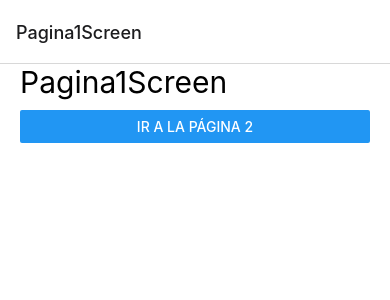
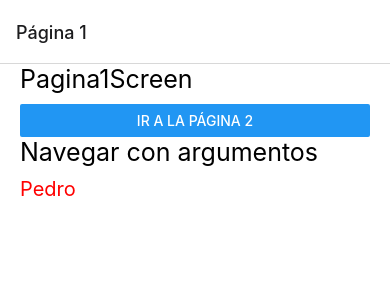
Before and after one commit to Majomon/04-NavegacionReactNative, a React Native app: screen /Pagina1Screen in a window 390 px wide. Shown: the top 300 px of the page. Built offline with nearby package versions, Linux system fonts and the light colour scheme.

Commit message:
Sigo arreglando

```diff
--- a/src/navigator/StackNavigator.tsx
+++ b/src/navigator/StackNavigator.tsx
@@ -3,6 +3,7 @@ import {createStackNavigator} from '@react-navigation/stack';
 import {Pagina1Screen} from '../screens/Pagina1Screen';
 import {Pagina2Screen} from '../screens/Pagina2Screen';
 import {Pagina3Screen} from '../screens/Pagina3Screen';
+import {PersonaScreen} from '../screens/PersonaScreen';
 
 const Stack = createStackNavigator();
 
@@ -18,9 +19,22 @@ export const StackNavigator = () => {
           backgroundColor: 'white',
         },
       }}>
-      <Stack.Screen name="Pagina1Screen" component={Pagina1Screen} />
-      <Stack.Screen name="Pagina2Screen" component={Pagina2Screen} />
-      <Stack.Screen name="Pagina3Screen" component={Pagina3Screen} />
+      <Stack.Screen
+        name="Pagina1Screen"
+        options={{title: 'Página 1'}}
+        component={Pagina1Screen}
+      />
+      <Stack.Screen
+        name="Pagina2Screen"
+        options={{title: 'Página 2'}}
+        component={Pagina2Screen}
+      />
+      <Stack.Screen
+        name="Pagina3Screen"
+        options={{title: 'Página 3'}}
+        component={Pagina3Screen}
+      />
+      <Stack.Screen name="PersonaScreen" component={PersonaScreen} />
     </Stack.Navigator>
   );
 };
--- a/src/screens/Pagina1Screen.tsx
+++ b/src/screens/Pagina1Screen.tsx
@@ -1,5 +1,5 @@
 import React from 'react';
-import {Button, Text, View} from 'react-native';
+import {Button, Text, TouchableOpacity, View} from 'react-native';
 import {StackScreenProps} from '@react-navigation/stack';
 import {styles} from '../theme/appTheme';
 
@@ -13,6 +13,20 @@ export const Pagina1Screen = ({navigation}: Props) => {
         title="Ir a la página 2"
         onPress={() => navigation.navigate('Pagina2Screen')}
       />
+      {/*      <Button
+        title="Ir a Persona"
+        onPress={() => navigation.navigate('PersonaScreen')}
+      /> */}
+      <Text style={styles.title}>Navegar con argumentos</Text>
+      <TouchableOpacity
+        onPress={() =>
+          navigation.navigate('PersonaScreen', {
+            id: 1,
+            name: 'Pedro',
+          })
+        }>
+        <Text style={styles.textoPersonas}>Pedro</Text>
+      </TouchableOpacity>
     </View>
   );
 };
--- /dev/null
+++ b/src/screens/PersonaScreen.tsx
@@ -0,0 +1,22 @@
+import React, {useEffect} from 'react';
+import {Text, View} from 'react-native';
+import {styles} from '../theme/appTheme';
+import {StackScreenProps} from '@react-navigation/stack';
+
+interface Props extends StackScreenProps<any, any> {}
+
+export const PersonaScreen = ({navigation, route}: Props) => {
+  const params = route.params;
+
+  useEffect(() => {
+    navigation.setOptions({
+      title: params!.name as any,
+    });
+  }, [navigation, params]);
+
+  return (
+    <View style={styles.globalMargin}>
+      <Text style={styles.title}>{JSON.stringify(params, null, 3)}</Text>
+    </View>
+  );
+};
--- a/src/theme/appTheme.tsx
+++ b/src/theme/appTheme.tsx
@@ -5,8 +5,12 @@ export const styles = StyleSheet.create({
     marginHorizontal: 20,
   },
   title: {
-    fontSize: 30,
+    fontSize: 25,
     color: 'black',
     marginBottom: 10,
   },
+  textoPersonas: {
+    fontSize: 20,
+    color: 'red',
+  },
 });
```
